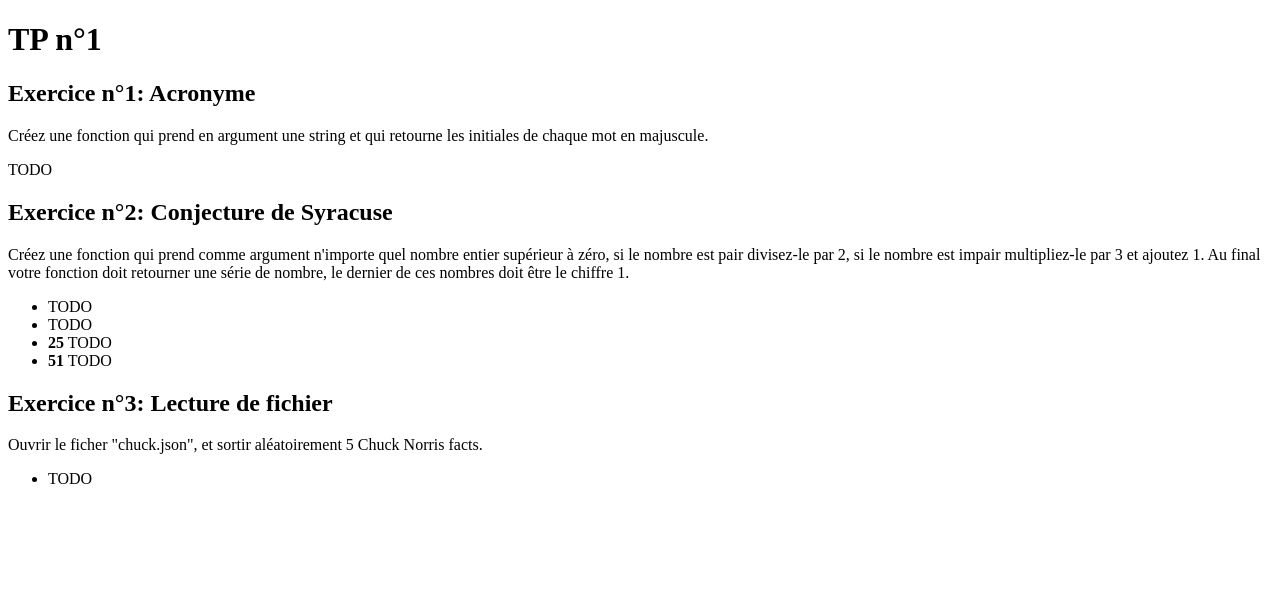
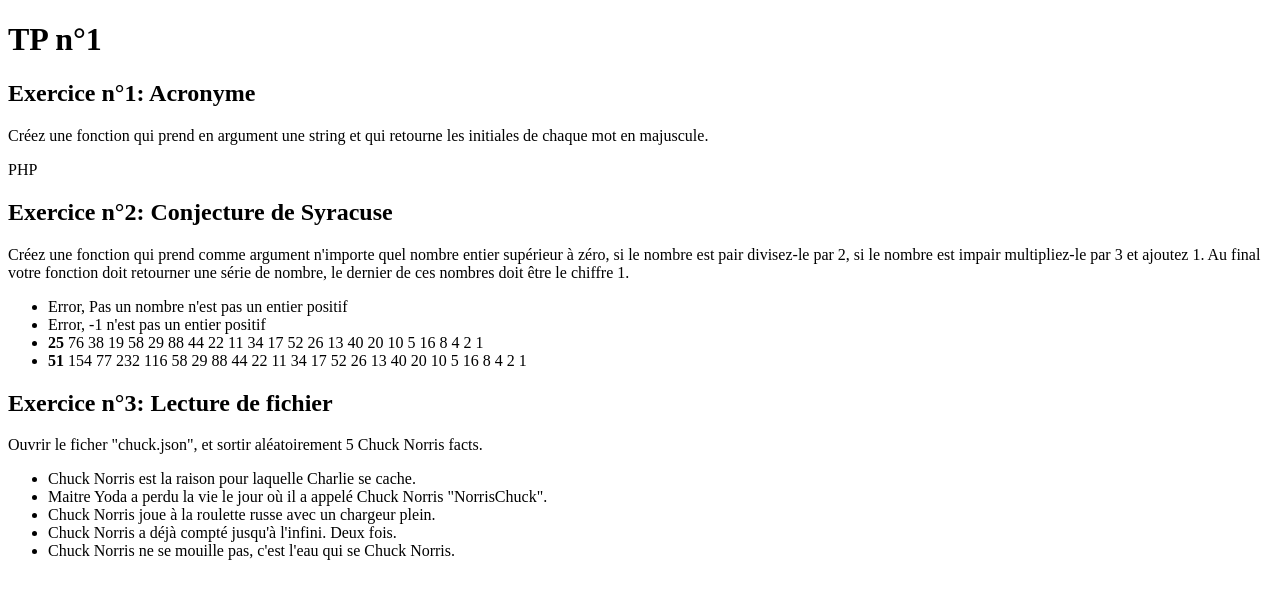
Before and after one commit to Doelia/M2-web, a PHP site: page / in a window 1280 px wide. Shown: the top 599 px of the page. Run offline with PHP 8.4, Linux system fonts and the light colour scheme.

Commit message:
TP PHP Done

```diff
--- a/kulakowski/PHP/TP_1/index.php
+++ b/kulakowski/PHP/TP_1/index.php
@@ -11,9 +11,13 @@ $title = 'TP n°1';
  * @return string
  */
 function accronym($string) {
-    // @TODO
-
-    return 'TODO';
+    $out = '';
+    foreach (explode(' ', $string) as $value) {
+        if ($value) {
+            $out .= strtoupper($value[0]);
+        }
+    }
+    return $out;
 }
 
 
@@ -24,9 +28,16 @@ function accronym($string) {
  * @return string
  */
 function syracuse($int) {
-    // @TODO
-
-    return 'TODO';
+    if (!is_numeric($int) || $int <= 0) {
+        return "Error, $int n'est pas un entier positif";
+    }
+    if ($int % 2) {
+        $int *= 3;
+        $int++;
+    } else {
+        $int /= 2;
+    }
+    return ($int == 1) ? 1 : $int.' '.syracuse($int);
 }
 
 
@@ -37,9 +48,14 @@ function syracuse($int) {
  * @return array Array of string
  */
 function getFacts($nb) {
-    // @TODO
-
-    return array('TODO');
+    $facts = json_decode(file_get_contents('chuck.json'));
+    $list = array();
+    for ($i=0; $i < $nb; $i++) {
+        $iRan = rand(0, count($facts)-1);
+        $f = $facts[$iRan];
+        $list[] = $f->fact;
+    }
+    return $list;
 }
 
 ?>
--- a/kulakowski/PHP/TP_2/db_config.php
+++ b/kulakowski/PHP/TP_2/db_config.php
@@ -2,6 +2,6 @@
 
 $dbDriver = 'mysql';
 $dbHost = 'localhost';
-$dbName = 'chuck';
+$dbName = 'test';
 $dbUser = 'root';
-$dbPwd = '';
+$dbPwd = 'wugaxu';
--- a/kulakowski/PHP/TP_2/index.php
+++ b/kulakowski/PHP/TP_2/index.php
@@ -49,7 +49,7 @@ function __autoload($classname) {
                 $factManagement = new FactManagement();
                 echo '<ul>';
                 foreach ($factManagement->getTop() as $fact) {
-                    echo '<li>TODO</li>';
+                    echo '<li>'.$fact.'</li>';
                 }
                 echo '</ul>';
             }
```
Also changed, not shown: kulakowski/PHP/TP_2/FactManagement.php (+11 -6 lines), 1 other file.
